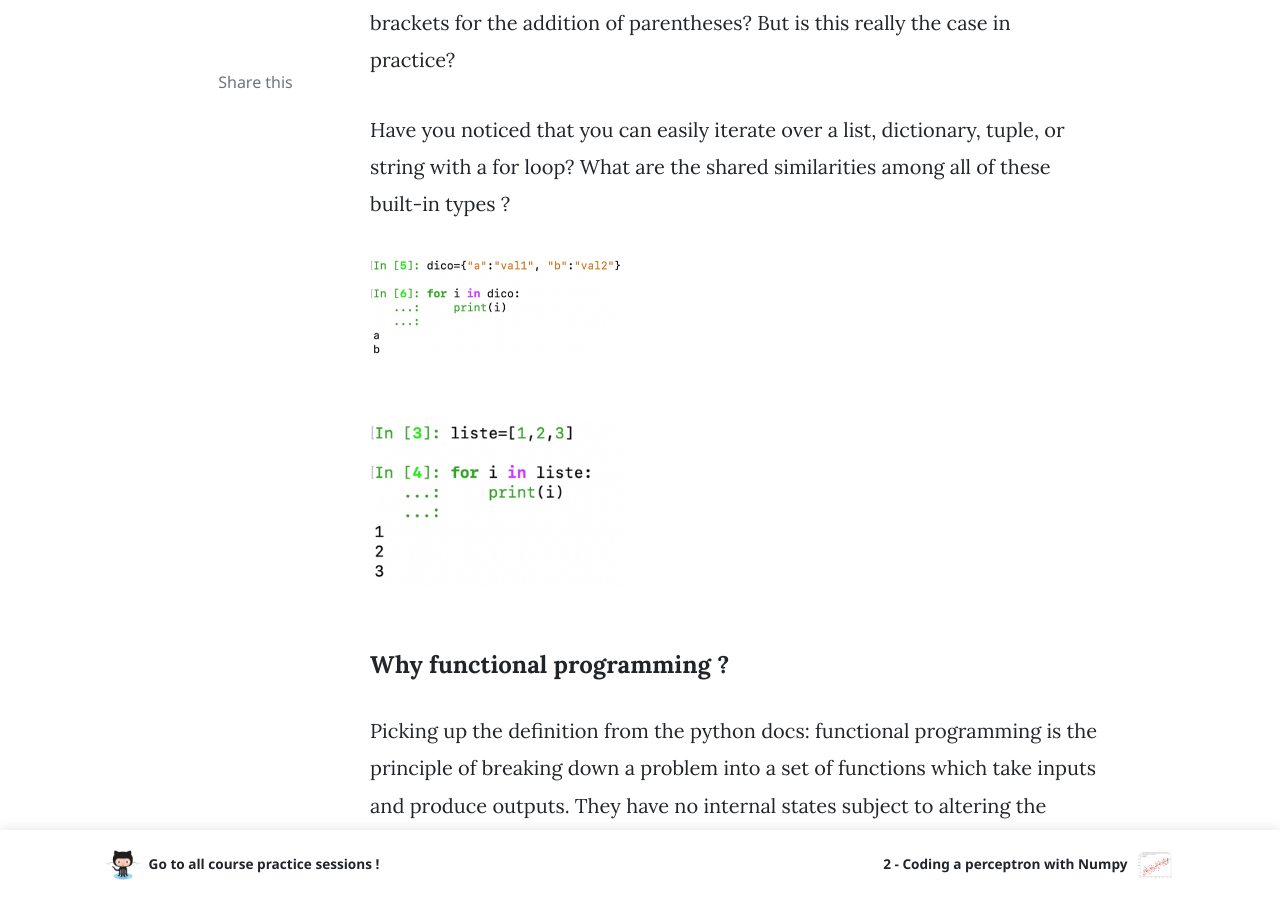
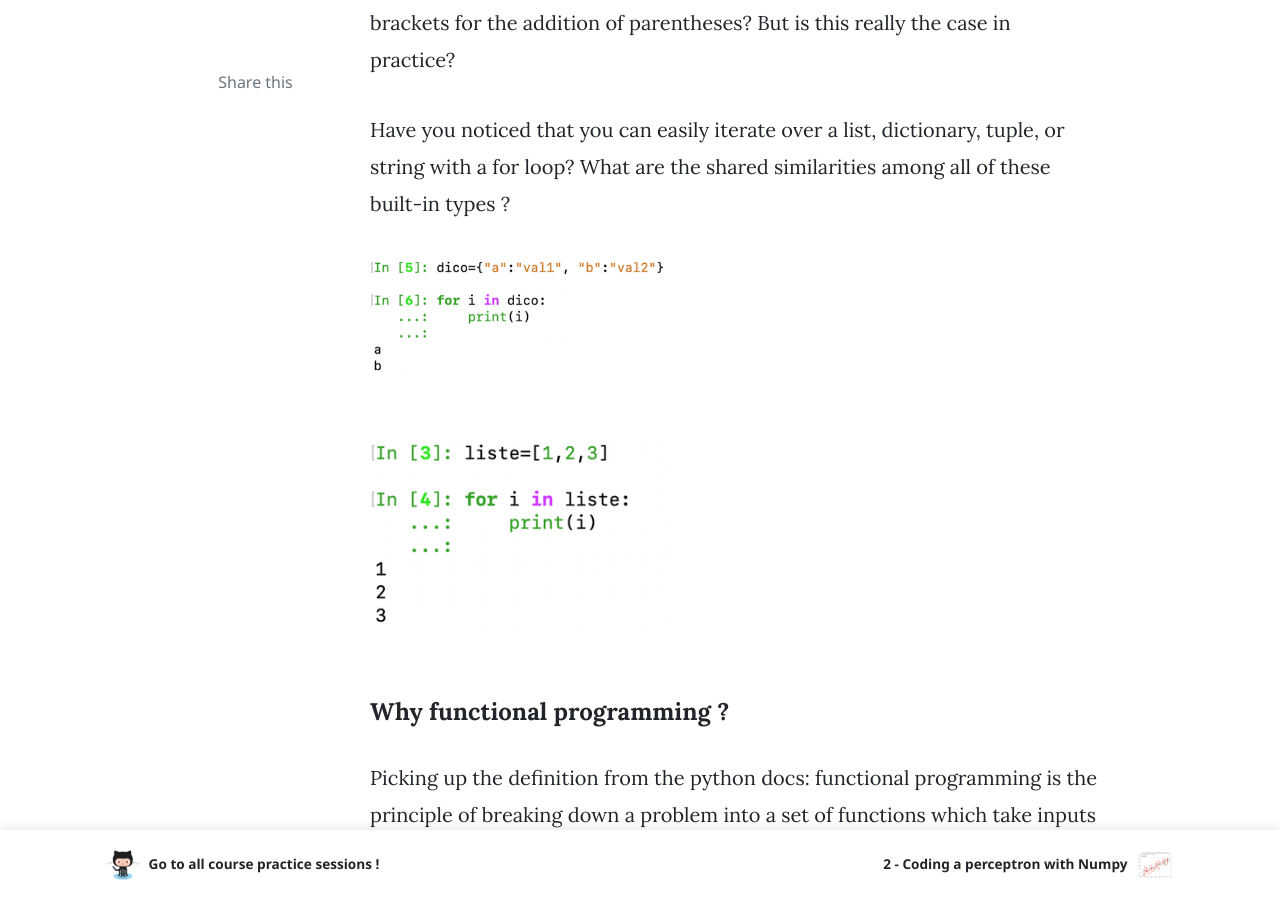
Before and after one commit to Luc-Bertin/PythonBlog, a Jekyll site: the page built from _posts/2020-08-03-introduction-to-functional-programming.md, in a window 1280 px wide and 900 px high, scrolled down 951 px. Built offline with Jekyll 4.4.1, drawn with Linux system fonts in a browser that asks for light colours; nearby versions of some CDN libraries; comment, search, counter and statistics services are not loaded.

Commit message:
with 300px for functional programming

````diff
--- a/_posts/2020-08-03-introduction-to-functional-programming.md
+++ b/_posts/2020-08-03-introduction-to-functional-programming.md
@@ -26,9 +26,9 @@
 What are the shared similarities among all of these built-in types ?
 
 
-<img src="{{page.image_folder}}post_image1.png" width="35%" class=".center">
+<img src="{{page.image_folder}}post_image1.png" width="300px" class=".center">
 
-<img src="{{page.image_folder}}post_image2.png" width="35%" class=".center">
+<img src="{{page.image_folder}}post_image2.png" width="300px" class=".center">
 
 #### Why functional programming ?
 
@@ -61,42 +61,42 @@
 
 We can call ```dir()```, a built-in function that returns a list of attributes and methods (magic or not) for a given object.
 
-<img src="{{page.image_folder}}post_image3.png" width="8rem" class=".center">
+<img src="{{page.image_folder}}post_image3.png" width="300px" class=".center">
 
 
 We can see that ```__next__``` does not exist here. List is therefore *not* an iterator.
 On the other hand, we see that the ```__iter__()``` method exists:
 
-<img src="{{page.image_folder}}post_image4.png" width="8rem" class=".center">
+<img src="{{page.image_folder}}post_image4.png" width="300px" class=".center">
 
 
 This method can also be invoked from the ```iter(list)``` function.
 What does ```iter()``` produce from this list?
 
-<img src="{{page.image_folder}}post_image5.png" width="8rem" class=".center">
+<img src="{{page.image_folder}}post_image5.png" width="300px" class=".center">
 
 Iter seems to return an iterator from the list.
 
 We can verify it as follows:
 
-<img src="{{page.image_folder}}post_image6.png" width="8rem" class=".center">
+<img src="{{page.image_folder}}post_image6.png" width="300px" class=".center">
 
 
 If we do the same thing on a dictionary, this is what we get.
 
-<img src="{{page.image_folder}}post_image7.png" width="8rem" class=".center">
+<img src="{{page.image_folder}}post_image7.png" width="300px" class=".center">
 
 Again an iterator.
 
 Now, we can return each of the elements sequentially by calling next().
 
-<img src="{{page.image_folder}}post_image8.png" width="8rem" class=".center">
+<img src="{{page.image_folder}}post_image8.png" width="300px" class=".center">
 
 
 Conversely, we can also call ```iterator.__next__()```
 Note again that ```next(a_list)``` cannot be done, the error message is self-explanatory.
 
-<img src="{{page.image_folder}}post_image9.png" width="8rem" class=".center">
+<img src="{{page.image_folder}}post_image9.png" width="300px" class=".center">
 
 
 Thus we see that a dictionary or a list, although being a sequence of objects, are not iterators, but iterables, that is to say that we can create an iterator from those - here by calling the ```__iter__``` method, the iterator being, I remind you, is an object, which returns its elements one by one thanks to the implementation of its ```__next__``` method.
@@ -106,7 +106,7 @@
 
 We also see that only the dictionary keys are returned here. (Reminder, if we want to return tuples of (key, value) we can use the items () method in python 3+).
 
-<img src="{{page.image_folder}}post_image10.png" width="8rem" class=".center">
+<img src="{{page.image_folder}}post_image10.png" width="300px" class=".center">
 
 
 Isn't this behavior similar to what you would get by looping with for?
@@ -123,7 +123,7 @@
 
 To get the original dictionary from the old example again we can also call the ```dict()``` constructor on the previously discussed item_iterator.
 
-<img src="{{page.image_folder}}post_image11.png" width="8rem" class=".center">
+<img src="{{page.image_folder}}post_image11.png" width="300px" class=".center">
 
 
 If we can extract an iterator from an iterable, and iterate over it, what's the point of this extra step, why doesn't list understand the ```__next__``` method?
@@ -131,7 +131,7 @@
 Well because an iterator can only be iterated once, once "consumed" it is necessary to recreate a new iterator from the iterable.
 The idea is that a new iterator will start at the beginning, while a partially used iterator picks up where it left off.
 
-<img src="{{page.image_folder}}post_image12.png" width="8rem" class=".center">
+<img src="{{page.image_folder}}post_image12.png" width="300px" class=".center">
 
 Wikipedia defines it well: you must see an iterator as an object that enables a programmer to traverse a container and gives access to data elements from this container.
 
@@ -174,12 +174,12 @@
 We can therefore [only traverse the file once](https://stackoverflow.com/questions/25645039/readline-in-a-loop-is-not-working-in-python
 ) (unless we reopen and recreate another iterator), and can just load the lines on demand that we want!
 
-<img src="{{page.image_folder}}post_image13.png" width="8rem" class=".center">
+<img src="{{page.image_folder}}post_image13.png" width="300px" class=".center">
 
 
 Something interesting to mention, calling ```__iter__``` on a iterable such as a list returns a new iterator each time (reading the beginning of this article should help you understand why). However, doing the same thing on an iterator returns himself. Have a look at the below screenshot and then look back at the **Counter** class definition.
 
-<img src="{{page.image_folder}}post_image15.png" width="8rem" class=".center">
+<img src="{{page.image_folder}}post_image15.png" width="300px" class=".center">
 
 
 ## 2. the generators
@@ -198,22 +198,22 @@
 
 Back to the first paragraphe of this chapter, we talked about list comprehension and generator expression.
 
-<img src="{{page.image_folder}}post_image17.png" width="8rem" class=".center">
+<img src="{{page.image_folder}}post_image17.png" width="300px" class=".center">
 
 Here you can see the object returned behaves exactly as an iterator. It is indeed an iterator. But, once again, why not using simply list comprehension rather than generator expression? because of memory usage and lazyness evaluation of each item.
 When we use a list comprehension, every element of the list have been computed and the whole result is returned as a list with allocated memory space.
 
-<img src="{{page.image_folder}}post_image18.png" width="8rem" class=".center">
+<img src="{{page.image_folder}}post_image18.png" width="300px" class=".center">
 
 When we use a gen expression, elements of the sequence are evaluated only when requested (lazy evaluation). This lead to use less memory and sometimes, depending on what you do thereafter, an increase in performance.
 
 Note that ```range(start, stop[, step])``` here is actually an iterable. It does not implement ```__next__``` unless you call ```iter()``` on it. However, range implement lazyness implementation, just like previously showed iterators, it will [always take the same (small) amount of memory, no matter the size of the range it represents (as it only stores the start, stop and step values, calculating individual items and subranges as needed)](https://docs.python.org/3/library/functions.html). Also range has the nice property to be indexable, which is not the case of our simple generator expression.
 
-<img src="{{page.image_folder}}post_image20.png" width="8rem" class=".center">
+<img src="{{page.image_folder}}post_image20.png" width="300px" class=".center">
 
 I can then start doing fancy stuff such as piping generator expression:
 
-<img src="{{page.image_folder}}post_image19.png" width="8rem" class=".center">
+<img src="{{page.image_folder}}post_image19.png" width="300px" class=".center">
 
 [Here](http://code.activestate.com/recipes/578000-indexable-generator/) is a code to make an generator indexable, seems beautiful. Have to test it .
 
@@ -232,7 +232,7 @@
 
 The generator function, when called, returns a generator object, which is an iterator, which implements next and iter and controls the execution of the generator function. Close behavior to a generator expression here. Hence the close names. ```yield``` operates just like a ```return``` statement then, but preserved the state of the local variables for later 'next' calls.
 
-<img src="{{page.image_folder}}post_image21.png" width="8rem" class=".center">
+<img src="{{page.image_folder}}post_image21.png" width="300px" class=".center">
 
 As you can also see, the above function is easier to write than Counter although achieving the same thing at last.
 
@@ -301,7 +301,7 @@
 In Python 3+, map replaced imap.
 Thus as of Python3+, just use only map. **map** returns a map object an iterator and evaluates an iterator as parameter lazily evaluated.
 
-<img src="{{page.image_folder}}post_image22.png" width="8rem" class=".center">
+<img src="{{page.image_folder}}post_image22.png" width="300px" class=".center">
 
 Interesting sidenote i didn't know before reading the docs, you can use map with 2 or more iterators and encapsulate them in the lambda x1,x2,x3,… function.
 
````
